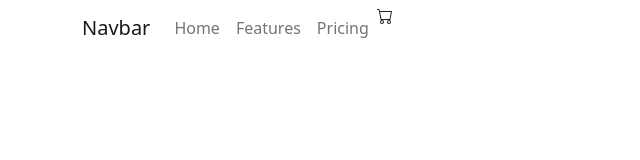
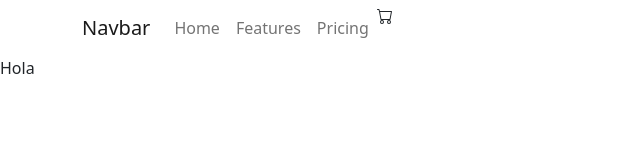
Before and after one commit to mailualsina/mailen_alsina_react, a React (Create React App) app: page / in a window 1280 px wide. Shown: the top 160 px of the page, without its empty margins (0-640 px from the left). Built offline with nearby package versions, Linux system fonts and the light colour scheme.

Commit message:
Cree el componente ItemListContainer

```diff
--- a/src/App.js
+++ b/src/App.js
@@ -1,7 +1,8 @@
 import React from 'react';
 import './App.css';
 import BsNavBar from './components/BsNavBar';
-import 'bootstrap/dist/css/bootstrap.min.css'
+import ItemListContainer from './components/ItemListContainer';
+import 'bootstrap/dist/css/bootstrap.min.css';
 
 
 
@@ -11,6 +12,7 @@ function App() {
 
       <>
            <BsNavBar />
+           <ItemListContainer greeting = {'Hola'}/>
       </>
 
     );
--- /dev/null
+++ b/src/components/ItemListContainer.jsx
@@ -0,0 +1,11 @@
+import React from 'react'
+
+function ItemListContainer({ greeting }) {
+    return (
+        <div>
+            { greeting }
+        </div>
+    )
+}
+
+export default ItemListContainer;
```
